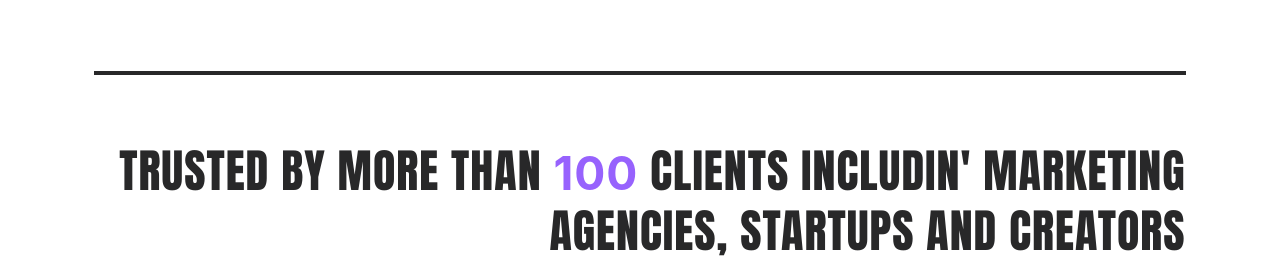
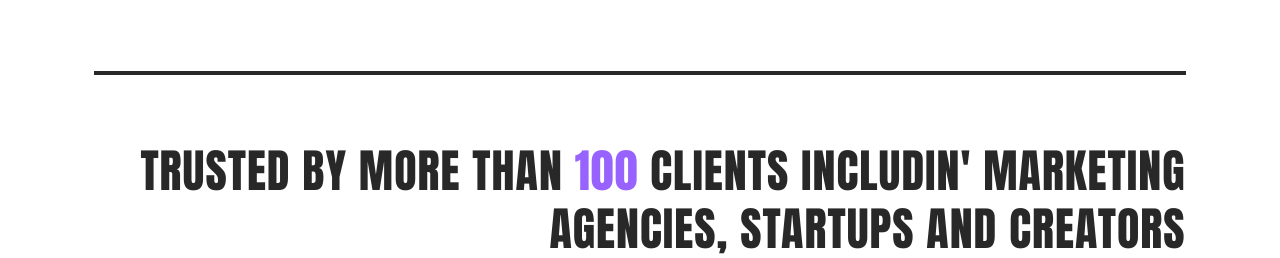
Before and after one commit to sakshamkushwah29-cmyk/media-mention, a React (Vite) app: page / in a window 1280 px wide. Shown: the part 1280-1538 px from the top of the page. Built offline with nearby package versions, Linux system fonts and the light colour scheme; a web font is replaced by a local one.

Commit message:
Ensure '100' uses exact Mortend font style as remaining trusted-by text

```diff
--- a/src/Home.jsx
+++ b/src/Home.jsx
@@ -552,7 +552,7 @@ export default function Home() {
       <div className="container1440 trustedby">
         <div className="mainusp-holder trustedbytxt">
           <h1 words-slide-from-right="" text-split="" className="mainusp trusted-by-text" style={{ color: '#282829' }}>
-            TRUSTED BY MORE THAN <span style={{ color: '#9762fd' }}>100</span> CLIENTS INCLUDIN&#39; MARKETING AGENCIES, STARTUPS AND CREATORS
+            TRUSTED BY MORE THAN <span style={{ color: '#9762fd', fontFamily: 'inherit', fontWeight: 'inherit' }}>100</span> CLIENTS INCLUDIN&#39; MARKETING AGENCIES, STARTUPS AND CREATORS
           </h1>
         </div>
         <div className="subheading-cta-holder">
--- a/src/index.css
+++ b/src/index.css
@@ -74,12 +74,13 @@ html, body {
 }
 
 /* Fix Display Fonts */
-h1, h2, h3, .mainusp, .waves---mega-heading-1, .text-span-3 {
+h1, h2, h3, .mainusp, .waves---mega-heading-1, .text-span-3,
+h1 span, h2 span, h3 span, .mainusp span {
   font-family: 'Mortend', 'Impact', 'Arial Black', sans-serif !important;
   text-transform: uppercase;
 }
 
-h4, h5, h6, p, a, div, span, button {
+h4, h5, h6, p, a, div, button {
   font-family: 'Gilroy', -apple-system, sans-serif;
 }
 
```
